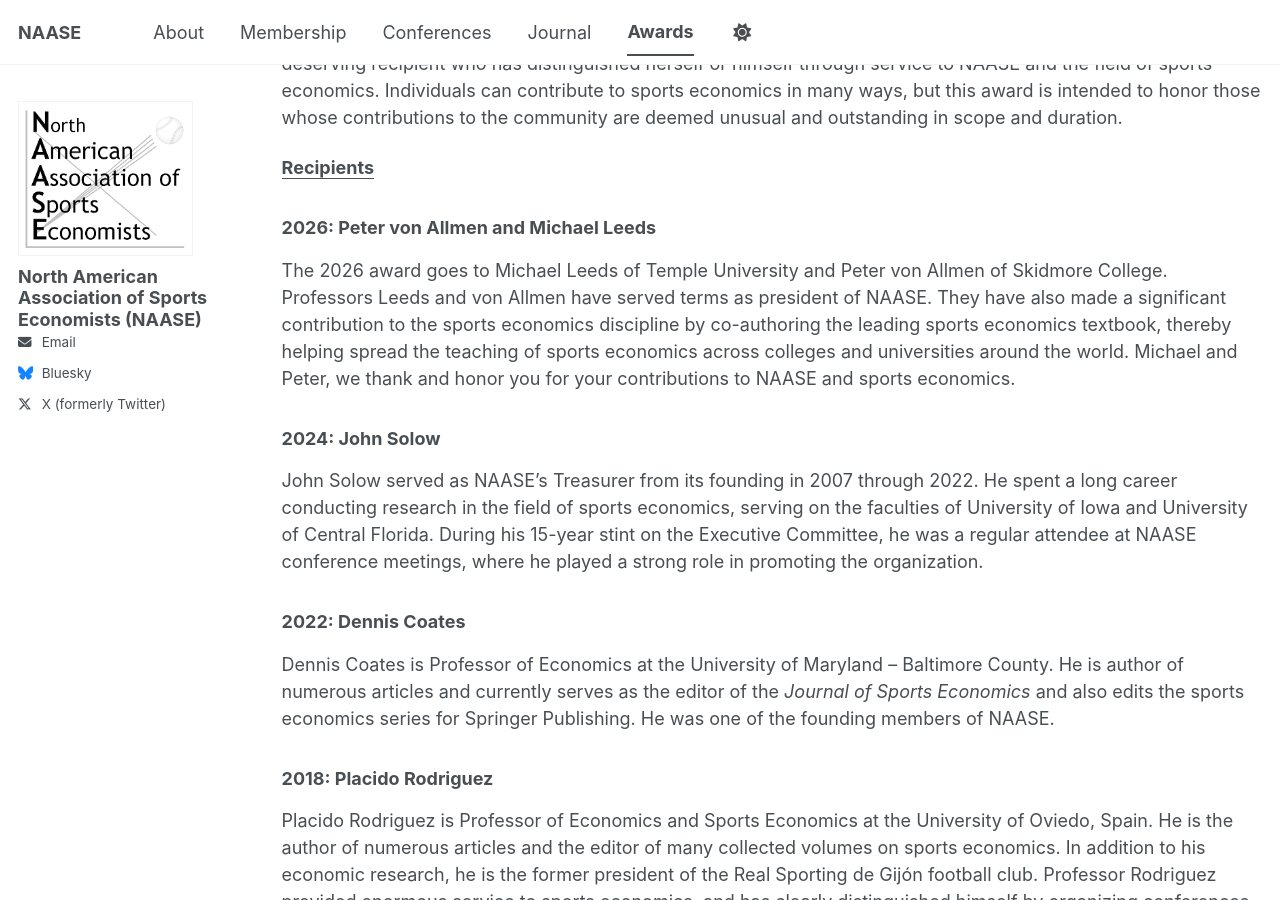
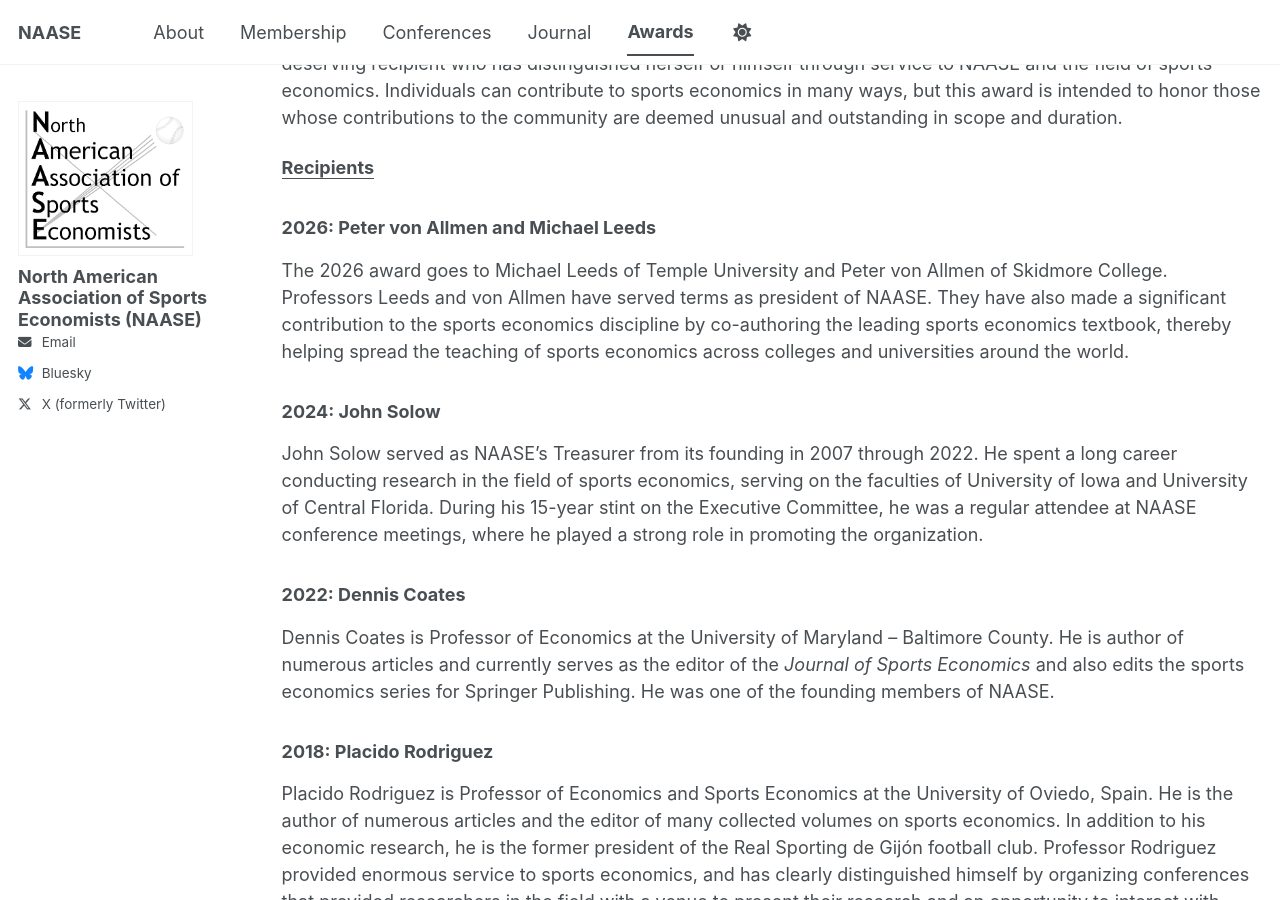
Before and after one commit to naaseweb/naaseweb.github.io, a Jekyll site: the page built from _pages/awards.md, in a window 1280 px wide and 900 px high, scrolled down 992 px. Built offline with Jekyll 4.4.1, drawn with Linux system fonts in a browser that asks for light colours; a script bundle is joined from its source files by our own code; library files that are not in the unit come from our copies.

Commit message:
Update awards.md

```diff
--- a/_pages/awards.md
+++ b/_pages/awards.md
@@ -29,7 +29,7 @@
 <u><b>Recipients</b></u>
 ### 2026: Peter von Allmen and Michael Leeds ###
 
-The 2026 award goes to Michael Leeds of Temple University and Peter von Allmen of Skidmore College. Professors Leeds and von Allmen have served terms as president of NAASE. They have also made a significant contribution to the sports economics discipline by co-authoring the leading sports economics textbook, thereby helping spread the teaching of sports economics across colleges and universities around the world. Michael and Peter, we thank and honor you for your contributions to NAASE and sports economics.
+The 2026 award goes to Michael Leeds of Temple University and Peter von Allmen of Skidmore College. Professors Leeds and von Allmen have served terms as president of NAASE. They have also made a significant contribution to the sports economics discipline by co-authoring the leading sports economics textbook, thereby helping spread the teaching of sports economics across colleges and universities around the world.
 
 
 ### 2024: John Solow ###
```
